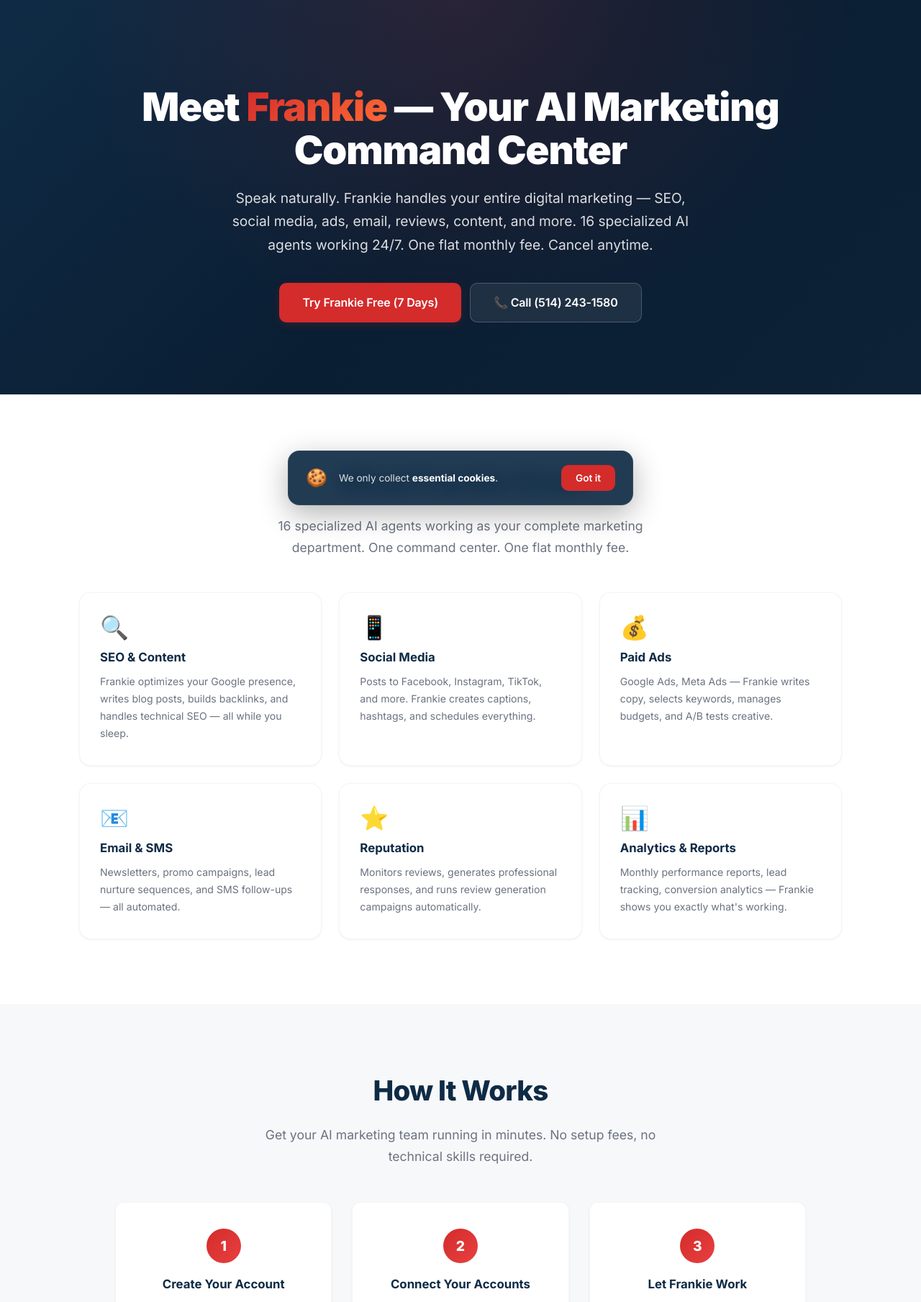
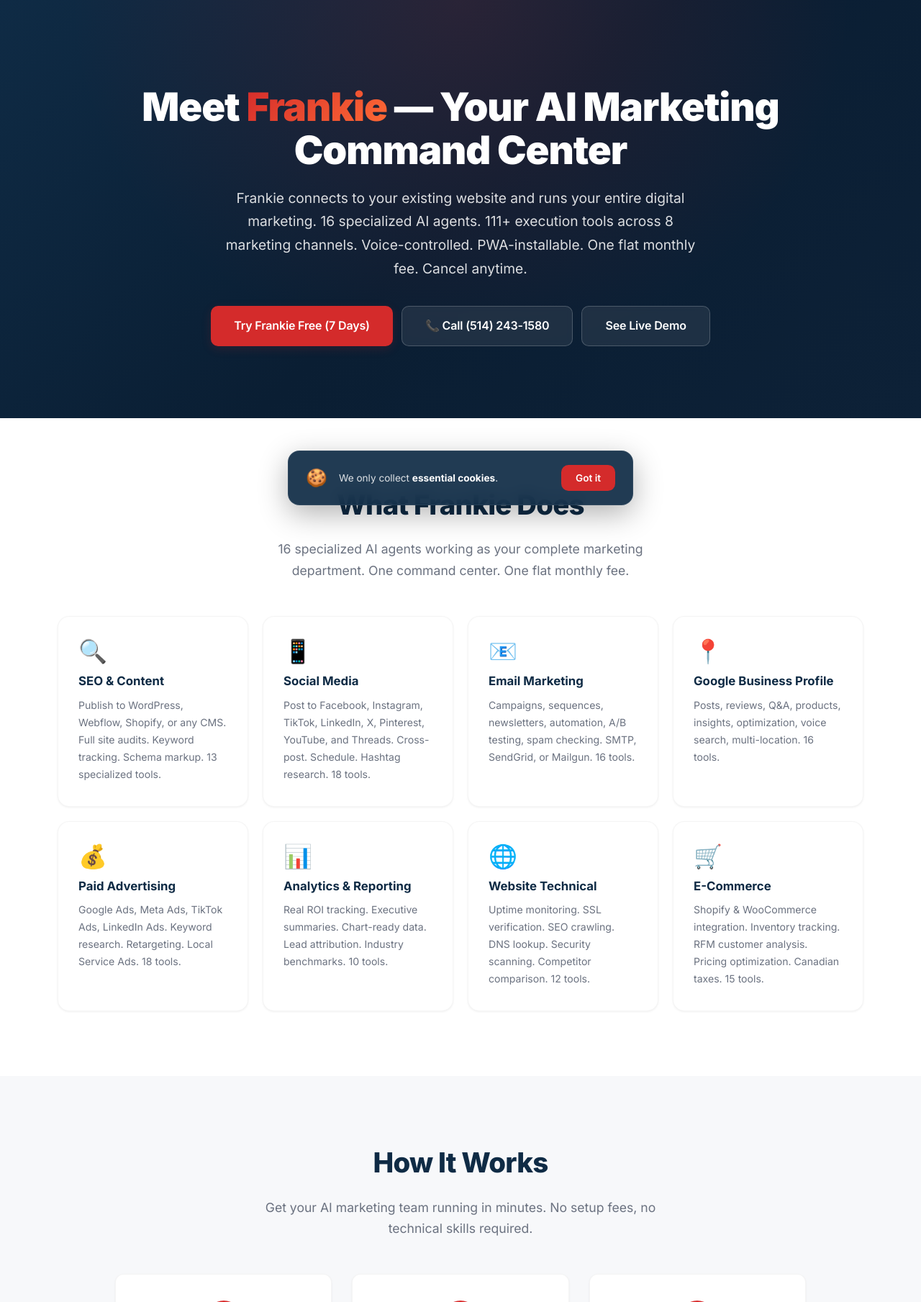
Before and after one commit to shogodel/laval-digital, a Flask app: page / in a window 1280 px wide. Shown: the part 74-1883 px from the top of the page at 72% size. Run offline with Flask 3, Linux system fonts and the light colour scheme; parts of the project's set-up code (start-up, migrations or seed data) failed here and were passed over.

Commit message:
Rewrite homepage to market Frankie as standalone AI command center; add Demo CTA to French version

```diff
--- a/templates/home.html
+++ b/templates/home.html
@@ -208,9 +208,9 @@
 
         .feature-grid {
             display: grid;
-            grid-template-columns: repeat(3, 1fr);
-            gap: 24px;
-            max-width: 1060px;
+            grid-template-columns: repeat(4, 1fr);
+            gap: 20px;
+            max-width: 1120px;
             margin: 0 auto;
         }
         .feature-card {
@@ -718,7 +718,7 @@
             .section-title { font-size: 1.7rem; }
             .section-subtitle { font-size: 0.95rem; margin-bottom: 32px; }
 
-            .feature-grid { grid-template-columns: 1fr; gap: 16px; }
+            .feature-grid { grid-template-columns: repeat(2, 1fr); gap: 16px; }
             .steps-grid { grid-template-columns: 1fr; gap: 16px; }
             .testimonial-grid { grid-template-columns: 1fr; gap: 16px; }
             .comparison-grid { grid-template-columns: 1fr; gap: 20px; }
@@ -792,10 +792,11 @@
 <section class="hero fade-up">
     <div class="container">
         <h1>Meet <span>Frankie</span> — Your AI Marketing Command Center</h1>
-        <p>Speak naturally. Frankie handles your entire digital marketing — SEO, social media, ads, email, reviews, content, and more. 16 specialized AI agents working 24/7. One flat monthly fee. Cancel anytime.</p>
+        <p>Frankie connects to your existing website and runs your entire digital marketing. 16 specialized AI agents. 111+ execution tools across 8 marketing channels. Voice-controlled. PWA-installable. One flat monthly fee. Cancel anytime.</p>
         <div class="hero-buttons">
             <a href="/free-trial" class="btn btn-primary">Try Frankie Free (7 Days)</a>
             <a href="tel:5142431580" class="btn btn-secondary">📞 Call (514) 243-1580</a>
+            <a href="/demo" class="btn btn-secondary">See Live Demo</a>
         </div>
     </div>
 </section>
@@ -807,33 +808,43 @@
         <div class="feature-grid fade-up">
             <div class="feature-card">
                 <div class="icon">🔍</div>
-                <h3>SEO & Content</h3>
-                <p>Frankie optimizes your Google presence, writes blog posts, builds backlinks, and handles technical SEO — all while you sleep.</p>
+                <h3>SEO &amp; Content</h3>
+                <p>Publish to WordPress, Webflow, Shopify, or any CMS. Full site audits. Keyword tracking. Schema markup. 13 specialized tools.</p>
             </div>
             <div class="feature-card">
                 <div class="icon">📱</div>
                 <h3>Social Media</h3>
-                <p>Posts to Facebook, Instagram, TikTok, and more. Frankie creates captions, hashtags, and schedules everything.</p>
+                <p>Post to Facebook, Instagram, TikTok, LinkedIn, X, Pinterest, YouTube, and Threads. Cross-post. Schedule. Hashtag research. 18 tools.</p>
+            </div>
+            <div class="feature-card">
+                <div class="icon">📧</div>
+                <h3>Email Marketing</h3>
+                <p>Campaigns, sequences, newsletters, automation, A/B testing, spam checking. SMTP, SendGrid, or Mailgun. 16 tools.</p>
+            </div>
+            <div class="feature-card">
+                <div class="icon">📍</div>
+                <h3>Google Business Profile</h3>
+                <p>Posts, reviews, Q&amp;A, products, insights, optimization, voice search, multi-location. 16 tools.</p>
             </div>
             <div class="feature-card">
                 <div class="icon">💰</div>
-                <h3>Paid Ads</h3>
-                <p>Google Ads, Meta Ads — Frankie writes copy, selects keywords, manages budgets, and A/B tests creative.</p>
-            </div>
-            <div class="feature-card">
-                <div class="icon">📧</div>
-                <h3>Email & SMS</h3>
-                <p>Newsletters, promo campaigns, lead nurture sequences, and SMS follow-ups — all automated.</p>
-            </div>
-            <div class="feature-card">
-                <div class="icon">⭐</div>
-                <h3>Reputation</h3>
-                <p>Monitors reviews, generates professional responses, and runs review generation campaigns automatically.</p>
+                <h3>Paid Advertising</h3>
+                <p>Google Ads, Meta Ads, TikTok Ads, LinkedIn Ads. Keyword research. Retargeting. Local Service Ads. 18 tools.</p>
             </div>
             <div class="feature-card">
                 <div class="icon">📊</div>
-                <h3>Analytics & Reports</h3>
-                <p>Monthly performance reports, lead tracking, conversion analytics — Frankie shows you exactly what's working.</p>
+                <h3>Analytics &amp; Reporting</h3>
+                <p>Real ROI tracking. Executive summaries. Chart-ready data. Lead attribution. Industry benchmarks. 10 tools.</p>
+            </div>
+            <div class="feature-card">
+                <div class="icon">🌐</div>
+                <h3>Website Technical</h3>
+                <p>Uptime monitoring. SSL verification. SEO crawling. DNS lookup. Security scanning. Competitor comparison. 12 tools.</p>
+            </div>
+            <div class="feature-card">
+                <div class="icon">🛒</div>
+                <h3>E-Commerce</h3>
+                <p>Shopify &amp; WooCommerce integration. Inventory tracking. RFM customer analysis. Pricing optimization. Canadian taxes. 15 tools.</p>
             </div>
         </div>
     </div>
@@ -851,13 +862,13 @@
             </div>
             <div class="step-card">
                 <div class="step-number">2</div>
-                <h3>Connect Your Accounts</h3>
-                <p>Frankie guides you through connecting your website, social media, email, and ad platforms. Takes about 5 minutes.</p>
+                <h3>Connect Your Platforms</h3>
+                <p>Frankie guides you through connecting your website, social media, email, and ad accounts. Takes about 5 minutes. Or skip and use Frankie's built-in tools.</p>
             </div>
             <div class="step-card">
                 <div class="step-number">3</div>
-                <h3>Let Frankie Work</h3>
-                <p>Frankie starts optimizing immediately. You approve what you want, or let Frankie run on autopilot. Your phone buzzes when something needs attention.</p>
+                <h3>Frankie Gets to Work</h3>
+                <p>Frankie starts optimizing your marketing immediately. Approve what you want, or let Frankie run on autopilot. Your phone buzzes when something needs attention.</p>
             </div>
         </div>
     </div>
@@ -869,14 +880,16 @@
             <div class="badge">🇨🇦 Trusted by Canadian Businesses</div>
             <h2>One Plan. Everything Included.</h2>
             <div class="price">$597.99<span style="font-size:1rem;font-weight:500;-webkit-text-fill-color:var(--mid-gray);color:var(--mid-gray);">/month</span></div>
-            <p class="price-sub">Cancel anytime. No contracts. No hidden fees.</p>
+            <p class="price-sub">Cancel anytime. No contracts. No hidden fees. No upsells.</p>
             <ul class="features">
                 <li>All 16 AI Marketing Agents</li>
-                <li>Unlimited Tasks & Content Generation</li>
-                <li>Connect All Your Accounts (Social, Email, Ads, Website)</li>
-                <li>Frankie Voice Interface (Speak Naturally)</li>
-                <li>PWA — Install on Any Device</li>
+                <li>8 MCP Servers with 111+ Execution Tools</li>
+                <li>Connect Your Existing Website &amp; Platforms</li>
+                <li>Frankie Voice Interface — Speak Naturally</li>
+                <li>PWA — Install on Any Device (Phone, Tablet, Desktop)</li>
                 <li>7-Day Free Trial — No Credit Card Required</li>
+                <li>Unlimited Tasks &amp; Content Generation</li>
+                <li>Monthly Performance Reports</li>
             </ul>
             <a href="/free-trial" class="btn btn-primary">Start Your Free Trial</a>
             <p class="tax-note">+ applicable taxes based on your province</p>
@@ -888,8 +901,8 @@
     <div class="container fade-up">
         <span class="voice-icon">🎙️</span>
         <h2>Just Talk to Frankie</h2>
-        <p>Open Frankie on your phone or desktop. Say <em>"Frankie, write a blog post about winter plumbing tips and post it to Facebook."</em> Frankie responds, confirms, and executes. Like having a marketing director on speed dial.</p>
-        <p class="note">Voice interface works on Chrome, Edge, and Safari.</p>
+        <p>Open Frankie on your phone or desktop. Say <em>"Frankie, write a blog post about winter plumbing tips and publish it to my website."</em> Frankie responds, confirms, and executes. Like having a marketing director on speed dial.</p>
+        <p class="note">Voice interface works on Chrome, Edge, Safari, and mobile browsers.</p>
     </div>
 </section>
 
@@ -908,8 +921,8 @@
                         <li><span class="label">Monthly Cost</span> <span class="price red">$3,000–$10,000+</span></li>
                         <li><span class="label">Vendors</span> <span class="price red">Multiple agencies</span></li>
                         <li><span class="label">Turnaround</span> <span class="price red">Days to weeks</span></li>
-                        <li><span class="label">Availability</span> <span class="price red">Business hours</span></li>
-                        <li><span class="label">Voice Commands</span> <span class="price red">❌</span></li>
+                        <li><span class="label">Availability</span> <span class="price red">Business hours only</span></li>
+                        <li><span class="label">Execution Tools</span> <span class="price red">Manual, human-dependent</span></li>
                     </ul>
                 </div>
                 <div class="comparison-total-block">
@@ -928,8 +941,8 @@
                         <li><span class="label">Monthly Cost</span> <span class="price green">$597.99</span></li>
                         <li><span class="label">Vendors</span> <span class="price green">One platform</span></li>
                         <li><span class="label">Turnaround</span> <span class="price green">Instant</span></li>
-                        <li><span class="label">Availability</span> <span class="price green">24/7</span></li>
-                        <li><span class="label">Voice Commands</span> <span class="price green">✅ Included</span></li>
+                        <li><span class="label">Availability</span> <span class="price green">24/7 AI-powered</span></li>
+                        <li><span class="label">Execution Tools</span> <span class="price green">111+ across 8 channels</span></li>
                     </ul>
                 </div>
                 <div class="comparison-total-block">
@@ -940,7 +953,7 @@
             </div>
         </div>
         <div class="savings-callout fade-up">
-            💰 <strong>Save 80–94%</strong> compared to traditional agencies — with AI that works 24/7.
+            💰 <strong>Save 80–94%</strong> compared to traditional agencies — with more capabilities.
         </div>
     </div>
 </section>
@@ -971,12 +984,12 @@
         <h2 class="section-title fade-up">Frequently Asked Questions</h2>
         <div class="faq-list fade-up">
             <div class="faq-item">
-                <h4>Do I need technical skills to use Frankie?</h4>
-                <p>No. If you can talk, you can use Frankie. The voice interface lets you speak naturally, and Frankie handles everything else.</p>
+                <h4>Do I need a new website to use Frankie?</h4>
+                <p>No. Frankie connects to your existing website — WordPress, Webflow, Shopify, or anything else. No migration needed.</p>
             </div>
             <div class="faq-item">
-                <h4>Can Frankie post to my existing social media accounts?</h4>
-                <p>Yes. Frankie connects to your Facebook, Instagram, TikTok, LinkedIn, and more using MCP servers. You authorize once, Frankie handles the rest.</p>
+                <h4>Can Frankie actually post to my social media?</h4>
+                <p>Yes. Connect your Facebook, Instagram, TikTok, LinkedIn, and more. Frankie posts directly or schedules for later.</p>
             </div>
             <div class="faq-item">
                 <h4>What if I don't like something Frankie creates?</h4>
@@ -988,7 +1001,11 @@
             </div>
             <div class="faq-item">
                 <h4>What's included in the 7-day free trial?</h4>
-                <p>Full access to all 16 agents, voice interface, and account connections. No credit card required. You'll see real results before you pay a cent.</p>
+                <p>Full access to all 16 agents, 8 MCP servers, voice interface, and platform connections. No credit card required.</p>
+            </div>
+            <div class="faq-item">
+                <h4>Can Frankie handle my Google Business Profile?</h4>
+                <p>Yes. Frankie posts updates, responds to reviews, manages Q&amp;A, uploads photos, and optimizes your profile for local search.</p>
             </div>
         </div>
     </div>
@@ -1010,7 +1027,7 @@
             <h4>Links</h4>
             <p><a href="/demo">Live Demo</a></p>
             <p><a href="/blog">Blog</a></p>
-            <p><a href="/affiliate">Affiliate Program</a></p>
+            <p><a href="/affiliate">Affiliate Program (20% Commission)</a></p>
         </div>
     </div>
     <div class="footer-bottom container">
--- a/templates/home_fr.html
+++ b/templates/home_fr.html
@@ -796,6 +796,7 @@
         <div class="hero-buttons">
             <a href="/fr/essai-gratuit" class="btn btn-primary">Essayez Frankie (7 jours gratuits)</a>
             <a href="tel:5142431580" class="btn btn-secondary">📞 Appelez (514) 243-1580</a>
+            <a href="/fr/demo" class="btn btn-secondary">Voir la Démo</a>
         </div>
     </div>
 </section>
```
